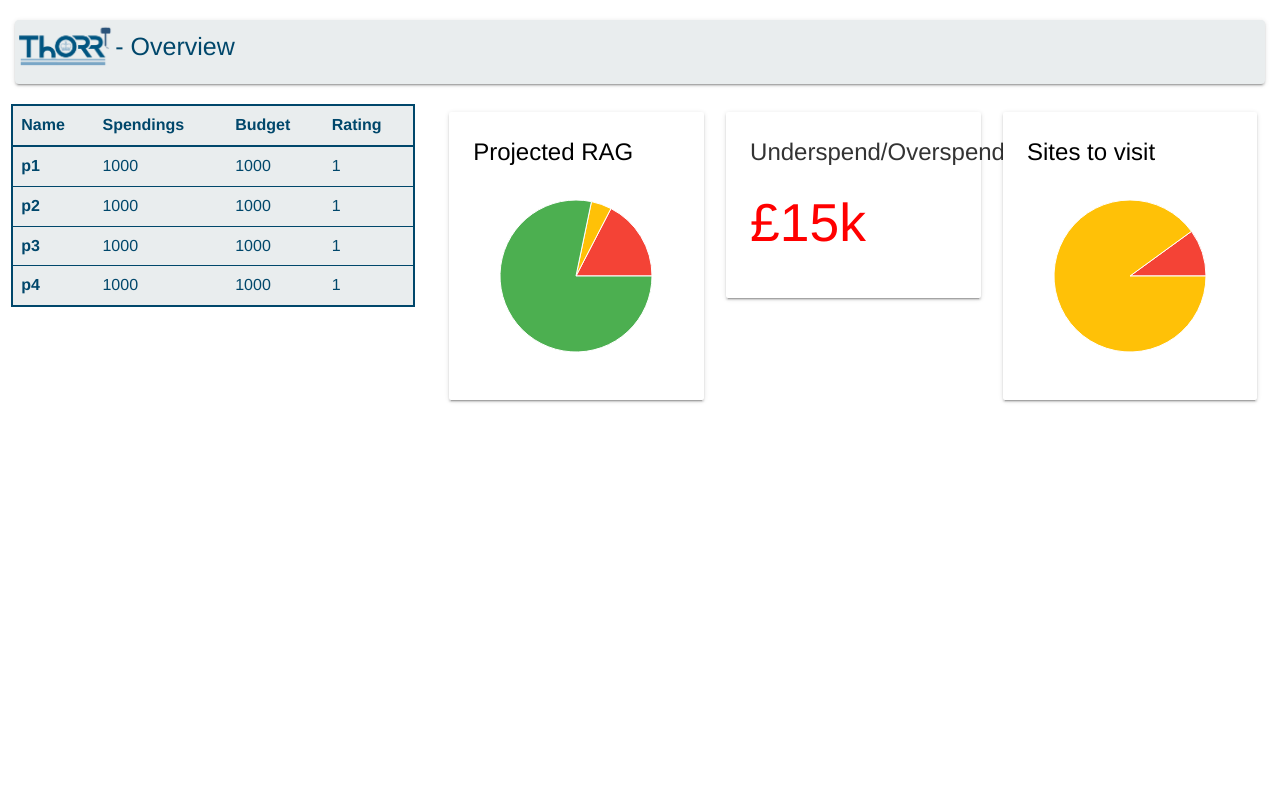
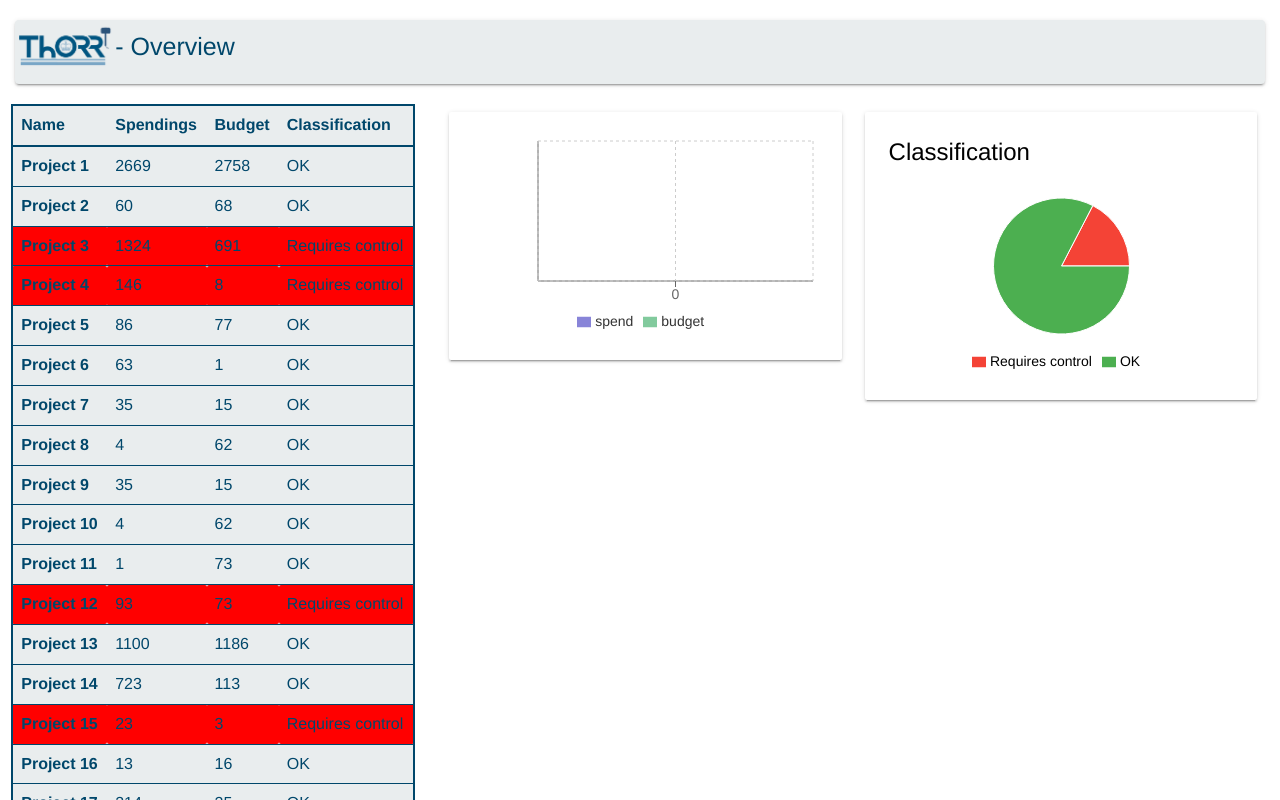
Before and after one commit to K-Kielak/ThORR-Website, a React app: page / in a window 1280 px wide. Shown: the top 800 px of the page. Built offline with nearby package versions, Linux system fonts and the light colour scheme.

Commit message:
Adjust dashboard to our data + add mock projects

```diff
--- a/public/css/style.css
+++ b/public/css/style.css
@@ -39,6 +39,10 @@ td, th {
   background-color: #00476B;
 }
 
+.bg-error {
+  background-color: red;
+}
+
 .text-blue {
   color: #00476B;
 }
--- /dev/null
+++ b/src/components/bar-chart-card.jsx
@@ -0,0 +1,23 @@
+import React from 'react'
+import { Card } from 'react-materialize'
+import { ResponsiveContainer, CartesianGrid,
+  XAxis, YAxis, Legend, BarChart, Bar } from 'recharts';
+
+const BarChartCard = (props) => {
+  return (
+    <Card title={props.title}>
+      <ResponsiveContainer maxHeight={200} maxWidth={200}>
+        <BarChart data={props.data}>
+          <XAxis dataKey={props.axisKey}/>
+          <YAxis/>
+          <CartesianGrid strokeDasharray="3 3"/>
+          <Legend />
+          <Bar dataKey={props.dataKey1} fill="#8884d8" />
+          <Bar dataKey={props.dataKey2} fill="#82ca9d" />
+        </BarChart>
+      </ResponsiveContainer>
+    </Card>
+  )
+}
+
+export default BarChartCard
--- a/src/components/charts-dashboard.jsx
+++ b/src/components/charts-dashboard.jsx
@@ -1,26 +1,23 @@
 import React from 'react'
 import { Row, Col, Card } from 'react-materialize';
 import PieChartCard from './pie-chart-card.jsx'
+import BarChartCard from './bar-chart-card.jsx'
 
 const ChartsDashboard = (props) => {
   return (
     <Row>
-      <Col s={12} m={4}>
+      <Col s={12} m={6}>
+        <BarChartCard
+          title={props.spendingBudgedTitle}
+          data={props.spendingBudgetData}
+          axisKey={props.spendingBudetXAxis}
+          dataKey1='spend'
+          dataKey2='budget' />
+      </Col>
+      <Col s={12} m={6}>
         <PieChartCard
           pieClick={props.pieClick}
-          colors={props.pieColors}
-          title={props.ragTitle}
-          data={props.ragData} />
-      </Col>
-      <Col s={12} m={4}>
-        <Card title={props.spendingBudgetTitle}>
-          {props.spendingBudgetValue}
-        </Card>
-      </Col>
-      <Col s={12} m={4}>
-        <PieChartCard
-          pieClick={props.pieClick}
-          colors={props.pieColors}
+          colors={props.colors}
           title={props.visitsPredictionTitle}
           data={props.visitsPredictionData} />
       </Col>
--- a/src/components/navbar.jsx
+++ b/src/components/navbar.jsx
@@ -6,7 +6,7 @@ const Navbar = ({title}) => {
       <nav className="navbar navbar-default bg-lightblue">
         <div className="container-fluid">
           <div className="navbar-header text-blue">
-            <a className="navbar-brand" href="#"><img src="/img/logo.png" alt="ThORR"/></a> - {title}
+            <a className="navbar-brand" href="/"><img src="/img/logo.png" alt="ThORR"/></a> - {title}
           </div>
         </div>
       </nav>
--- a/src/components/pie-chart-card.jsx
+++ b/src/components/pie-chart-card.jsx
@@ -1,6 +1,6 @@
 import React from 'react'
 import { Card } from 'react-materialize';
-import { ResponsiveContainer, PieChart, Pie, Cell } from 'recharts';
+import { ResponsiveContainer, PieChart, Pie, Cell, Legend } from 'recharts';
 // TODO onClick in the wrong place probably
 
 const PieChartCard = (props) => {
@@ -8,6 +8,7 @@ const PieChartCard = (props) => {
     <Card title={props.title} className="lighten-4 black-text">
       <ResponsiveContainer maxHeight={200} maxWidth={200}>
         <PieChart width={300} height={300} onClick={props.pieClick}>
+          <Legend />
           <Pie type="monotone" data={props.data} dataKey="uv">
             {
               props.data.map((entry, index) => <Cell fill={props.colors[index]} key={index}/>)
--- a/src/components/project-details.jsx
+++ b/src/components/project-details.jsx
@@ -56,11 +56,11 @@ class ProjectDetails extends Component {
   render() {
     return (
       <div>
-      <Navbar title={this.state.project.name} />
+      <Navbar title={`${this.state.project.name} details`} />
       <Row>
         <Col s={12} m={4}>
-          <Card title="Line Graph ">
-            <ResponsiveContainer width='100%' height='100%'>
+          <Card title="Line Graph">
+            <ResponsiveContainer maxHeight={200} maxWidth={200}>
               <LineChart  data={this.state.line_1}>
                 <CartesianGrid strokeDasharray="3 3" />
                 <XAxis dataKey="x" />
@@ -78,7 +78,7 @@ class ProjectDetails extends Component {
         </Col>
         <Col s={12} m={4}>
           <Card title="BarChart">
-            <ResponsiveContainer width='100%' height='100%' max-height='400px'>
+            <ResponsiveContainer maxHeight={200} maxWidth={200}>
               <BarChart data={this.state.bar_data}>
                 <XAxis dataKey="name"/>
                 <YAxis/>
--- a/src/components/project-list-item.jsx
+++ b/src/components/project-list-item.jsx
@@ -7,6 +7,7 @@ class ProjectListItem extends Component {
     this.state = {
       project: props.project,
       link: `/project/${props.project.name}`,
+      className: `clickable ${props.project.positive ? '' : 'bg-error'}`,
       redirect: false
     }
   }
@@ -21,11 +22,11 @@ class ProjectListItem extends Component {
     }
 
     return (
-      <tr className="clickable" onClick={this.onClick.bind(this)}>
+      <tr className={this.state.className} onClick={this.onClick.bind(this)}>
         <th>{this.state.project.name}</th>
         <td>{this.state.project.spendings}</td>
         <td>{this.state.project.budget}</td>
-        <td>{this.state.project.rating}</td>
+        <td>{this.state.project.positive ? 'OK' : 'Requires control'}</td>
       </tr>
     )
   }
--- a/src/components/project-list.jsx
+++ b/src/components/project-list.jsx
@@ -14,7 +14,7 @@ const ProjectList = ({ projects }) => {
           <th scope="col">Name</th>
           <th scope="col">Spendings</th>
           <th scope="col">Budget</th>
-          <th scope="col">Rating</th>
+          <th scope="col">Classification</th>
         </tr>
       </thead>
       <tbody>
--- a/src/index.jsx
+++ b/src/index.jsx
@@ -8,30 +8,54 @@ import ProjectList from './components/project-list.jsx'
 import ProjectDetails from './components/project-details.jsx'
 import ChartsDashboard from './components/charts-dashboard.jsx'
 
-const COLORS = ['#F44336', '#FFC107', '#4CAF50']
+const COLORS = ['#F44336', '#4CAF50', '#FFC107']
+
+const PROJECTS = [
+  {name: 'Project 1', spendings: 2669, budget: 2758, positive: true},
+  {name: 'Project 2', spendings: 60, budget: 68, positive: true},
+  {name: 'Project 3', spendings: 1324, budget: 691, positive: false},
+  {name: 'Project 4', spendings: 146, budget: 8, positive: false},
+  {name: 'Project 5', spendings: 86, budget: 77, positive: true},
+  {name: 'Project 6', spendings: 63, budget: 1, positive: true},
+  {name: 'Project 7', spendings: 35, budget: 15, positive: true},
+  {name: 'Project 8', spendings: 4, budget: 62, positive: true},
+  {name: 'Project 9', spendings: 35, budget: 15, positive: true},
+  {name: 'Project 10', spendings: 4, budget: 62, positive: true},
+  {name: 'Project 11', spendings: 1, budget: 73, positive: true},
+  {name: 'Project 12', spendings: 93, budget: 73, positive: false},
+  {name: 'Project 13', spendings: 1100, budget: 1186, positive: true},
+  {name: 'Project 14', spendings: 723, budget: 113, positive: true},
+  {name: 'Project 15', spendings: 23, budget: 3, positive: false},
+  {name: 'Project 16', spendings: 13, budget: 16, positive: true},
+  {name: 'Project 17', spendings: 214, budget: 25, positive: true},
+  {name: 'Project 18', spendings: 2718, budget: 577, positive: true},
+  {name: 'Project 19', spendings: 13, budget: 11, positive: true},
+  {name: 'Project 20', spendings: 28, budget: 58, positive: true},
+  {name: 'Project 21', spendings: 167, budget: 146, positive: true},
+  {name: 'Project 22', spendings: 60, budget: 2165, positive: true},
+  {name: 'Project 23', spendings: 136, budget: 220, positive: true}
+]
 
 class Home extends Component {
   constructor(props) {
     super(props);
     this.state = {
-      projects: [
-        {name: 'p1', spendings: 1000, budget: 1000, rating: 1},
-        {name: 'p2', spendings: 1000, budget: 1000, rating: 1},
-        {name: 'p3', spendings: 1000, budget: 1000, rating: 1},
-        {name: 'p4', spendings: 1000, budget: 1000, rating: 1}
-      ],
-      visitData:[
-        {name:"Visit", uv:10},
-        {name:"Don't visit", uv:90},
+      projects: PROJECTS,
+      visitData: [
+        {name: "Requires control", uv: PROJECTS.filter(project => {return !project.positive}).length},
+        {name: "OK", uv: PROJECTS.filter(project => {return project.positive}).length},
       ],
       ragData: [
         {name:"Red", uv:20 },
-        {name:"Amber", uv:5},
-        {name:"Green", uv:90}
-        ],
-      spend: this.getOverspend(15000),
+        {name:"Green", uv:90},
+        {name:"Amber", uv:5}
+      ],
+      spend: PROJECTS.reduce((a, b) => a.spendings + b.spendings, 0),
+      budget: PROJECTS.reduce((a, b) => a.budget + b.budget, 0),
       pieClick: this.pieClick.bind(this)
     };
+
+    this.set
   }
 
   pieClick(info){
@@ -90,12 +114,13 @@ class Home extends Component {
           <Col s={12} m={8} >
             <ChartsDashboard
               pieClick={this.state.pieClick}
-              pieColors={COLORS}
-              ragTitle="Projected RAG"
-              ragData={this.state.ragData}
-              spendingBudgetTitle="Underspend/Overspend"
-              spendingBudgetValue={this.state.spend}
-              visitsPredictionTitle="Sites to visit"
+              colors={COLORS}
+              spendingBudgetTitle='Budget vs Expenses'
+              spendingBudgetData={[{'name': 'Budget vs Expenses', 'spend': this.state.spend, 'budget': this.state.budget}]}
+              spendingBudgetXAxis='Budget vs Expenses'
+              spendingDataKey1="spend"
+              spendingDataKey2="budget"
+              visitsPredictionTitle="Classification"
               visitsPredictionData={this.state.visitData} />
           </Col>
         </Row>
```
